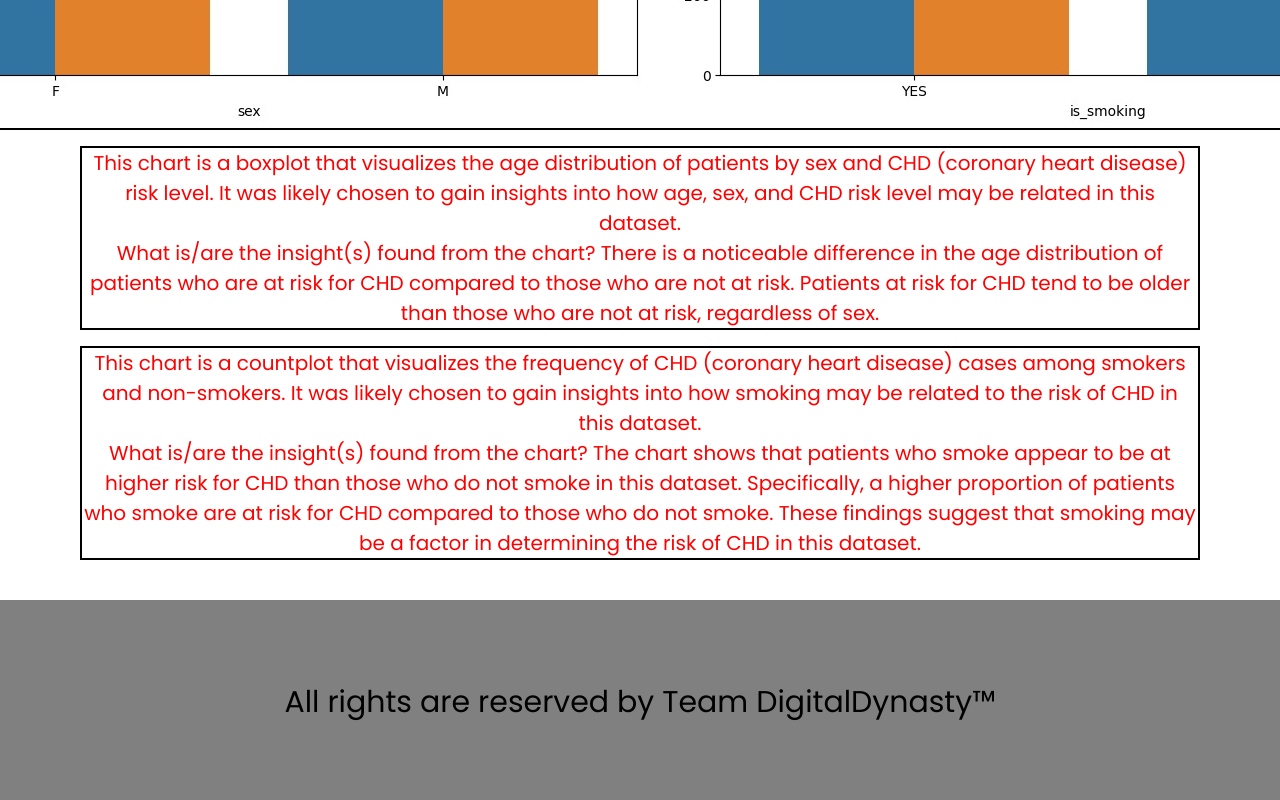
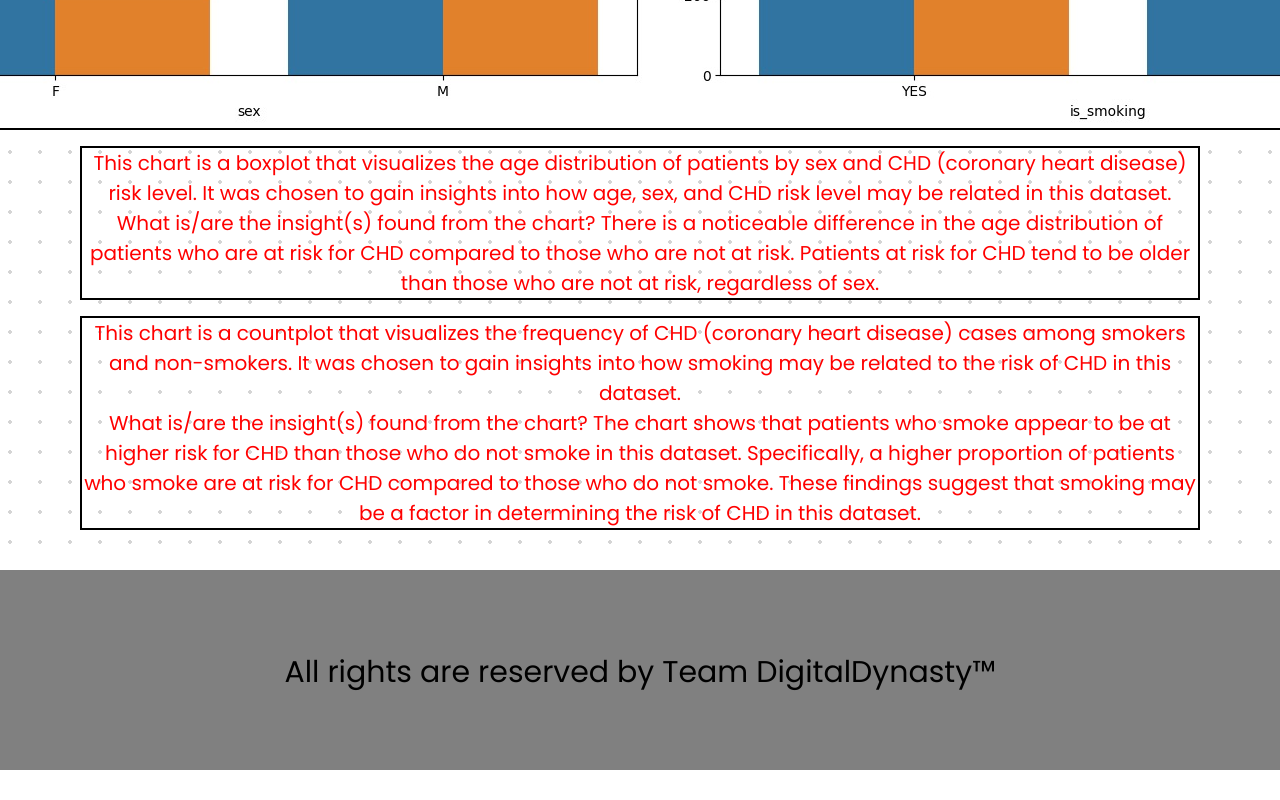
Before and after one commit to rahulxbhardwaj/HealthSync, a React (Vite) app: page / in a window 1280 px wide. Shown: the part 3038-3838 px from the top of the page. After the commit the page ends 3808 px from the top, so only its background shows below. Built offline with nearby package versions, Linux system fonts and the light colour scheme.

Commit message:
added a background

```diff
--- a/components/home.jsx
+++ b/components/home.jsx
@@ -44,10 +44,10 @@ const Home = () => {
 
 
 
-        <h3 id="h3table"> This chart is a boxplot that visualizes the age distribution of patients by sex and CHD (coronary heart disease) risk level. It was likely chosen to gain insights into how age, sex, and CHD risk level may be related in this dataset.
+        <h3 id="h3table"> This chart is a boxplot that visualizes the age distribution of patients by sex and CHD (coronary heart disease) risk level. It was chosen to gain insights into how age, sex, and CHD risk level may be related in this dataset.
         <br></br>What is/are the insight(s) found from the chart?
         There is a noticeable difference in the age distribution of patients who are at risk for CHD compared to those who are not at risk. Patients at risk for CHD tend to be older than those who are not at risk, regardless of sex. </h3>
-        <h3 id="h3table">This chart is a countplot that visualizes the frequency of CHD (coronary heart disease) cases among smokers and non-smokers. It was likely chosen to gain insights into how smoking may be related to the risk of CHD in this dataset. <br></br>
+        <h3 id="h3table">This chart is a countplot that visualizes the frequency of CHD (coronary heart disease) cases among smokers and non-smokers. It was chosen to gain insights into how smoking may be related to the risk of CHD in this dataset. <br></br>
         What is/are the insight(s) found from the chart?
         The chart shows that patients who smoke appear to be at higher risk for CHD than those who do not smoke in this dataset. Specifically, a higher proportion of patients who smoke are at risk for CHD compared to those who do not smoke. These findings suggest that smoking may be a factor in determining the risk of CHD in this dataset.</h3>
 
--- a/index.html
+++ b/index.html
@@ -6,8 +6,19 @@
     <link rel="icon" type="image/svg+xml" href="/favicon.svg" />
     <meta name="viewport" content="width=device-width, initial-scale=1.0" />
     <title>HealthSync</title>
+    <style>
+      #body{
+        width: 100%;
+        height: 100%;
+        /* Add your background pattern here */
+        background-color: #ffffff;
+        background-image: radial-gradient(rgba(12, 12, 12, 0.171) 2px, transparent 0);
+        background-size: 30px 30px;
+        background-position: -5px -5px;
+      }
+    </style>
   </head>
-  <body>
+  <body id="body">
     <div id="root"></div>
     <script type="module" src="/src/index.jsx"></script>
 
```
